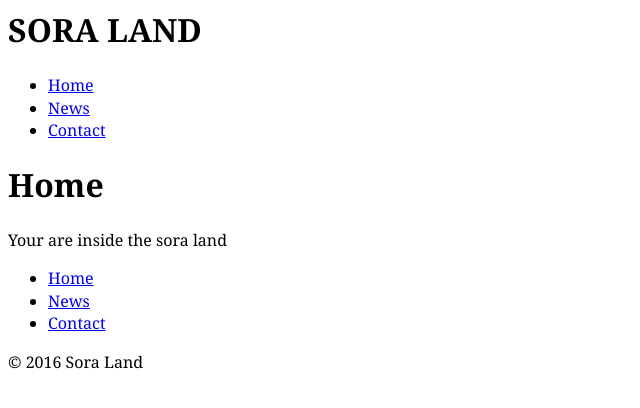
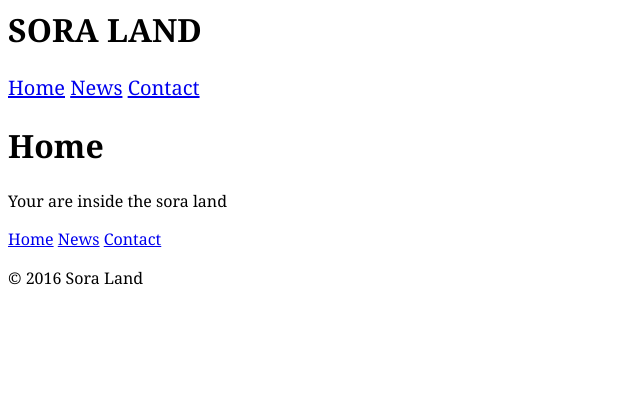
Before and after one commit to ramizahramino/Sora-Land, a Jekyll site: the page built from index.html, in a window 1280 px wide. Shown: the top 408 px of the page, without its empty margins (0-640 px from the left). Built offline with Jekyll 4.4.1, drawn with Linux system fonts in a browser that asks for light colours; Markdown is read by kramdown in place of the engine named in the settings.

Commit message:
Nav top font bigger

```diff
--- a/css/common.css
+++ b/css/common.css
@@ -11,3 +11,21 @@ html {
 	color: #fff;
 
 }
+
+.nav {
+
+margin: 0;
+padding: 0;
+
+list-style-type: none;
+
+}
+
+.nav > li {
+
+	display: inline-block;
+}
+
+.nav-top {
+	font-size: 1.25rem;
+}
```
